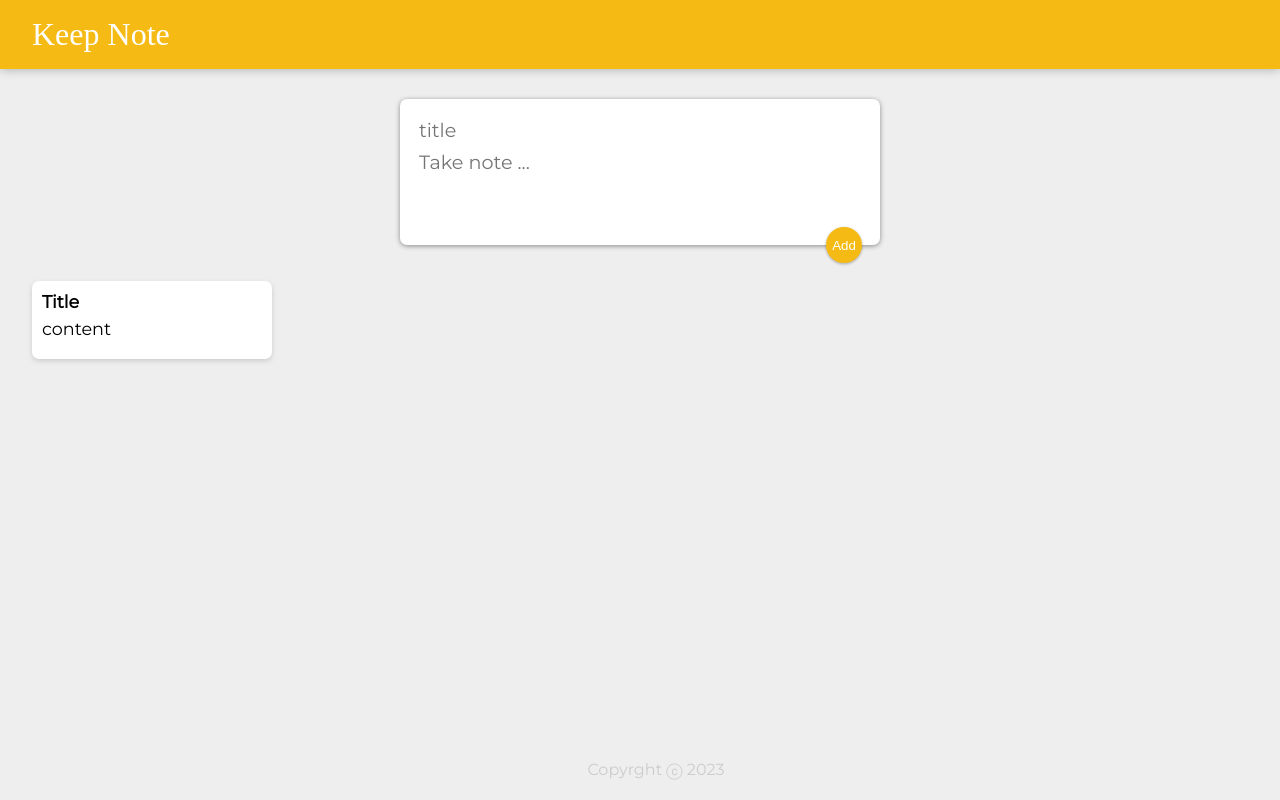
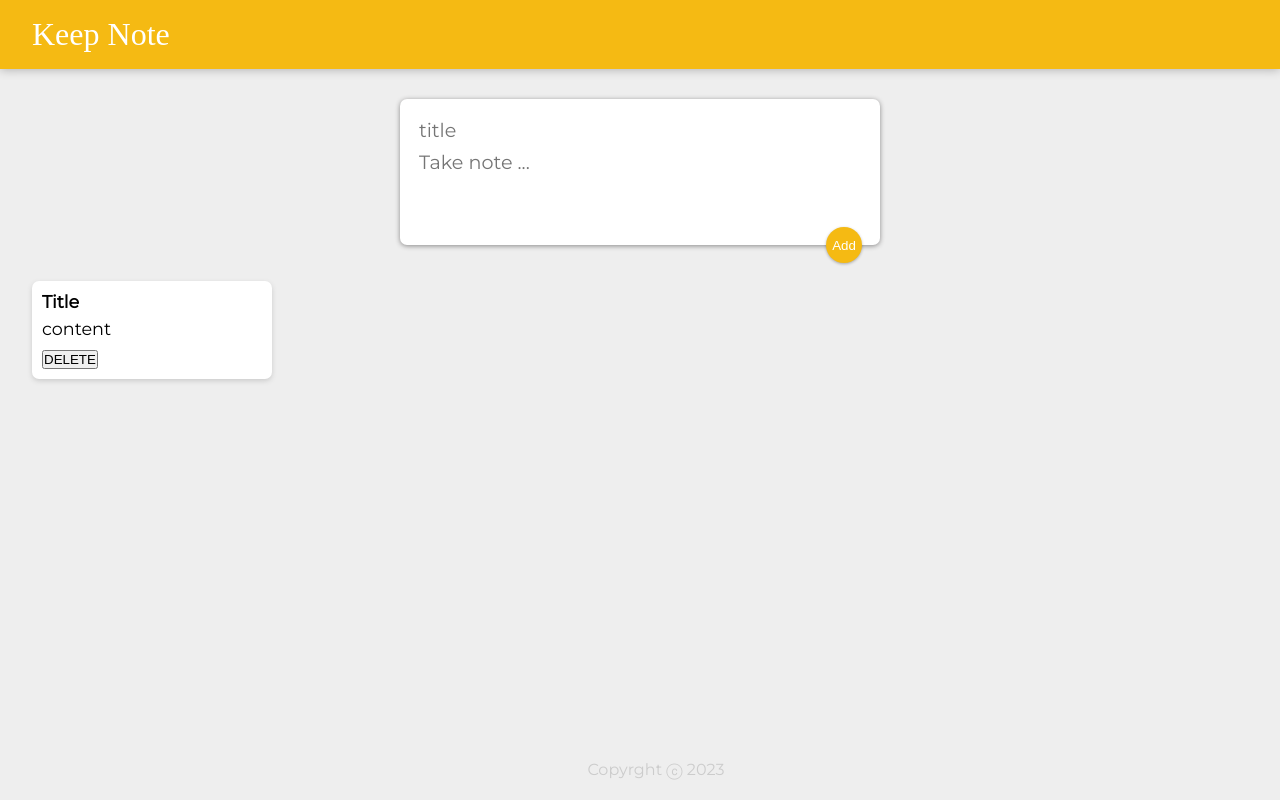
Before and after one commit to CiscoMerchan/keep_note_with_reactjs, a React (Create React App) app: page / in a window 1280 px wide. Built offline with nearby package versions, Linux system fonts and the light colour scheme; a web font is replaced by a local one.

Commit message:
button to delete Note

```diff
--- a/src/components/Note.jsx
+++ b/src/components/Note.jsx
@@ -3,10 +3,14 @@ import React from "react";
 // Note component it will render the input from CreateNote component
 
 function Note(props){
+
+    function handleClick(){}
+
     return(
         <div className="note">
             <h1>{props.title}</h1>
             <p>{props.content}</p>
+            <button onClick={handleClick}>DELETE</button>
         </div>
     )
 }
```
